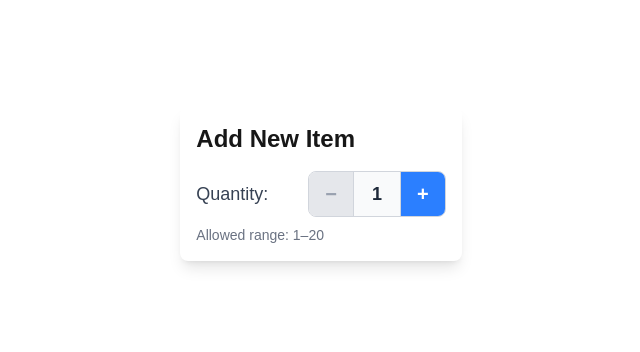
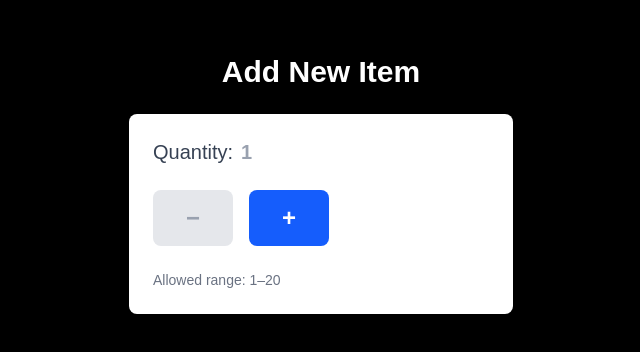
Before and after one commit to MusseTech/cprg306-assignments, a Next.js app: page /week-4 in a window 1280 px wide. Shown: the part 216-568 px from the top of the page, without its empty margins (319-959 px from the left). Built offline with nearby package versions, Linux system fonts and the light colour scheme.

Commit message:
FINAL SUBMISSION: Completed Week 4 Assignment (Quantity control and styling).

```diff
--- a/app/week-4/new-item.js
+++ b/app/week-4/new-item.js
@@ -7,33 +7,43 @@ export default function NewItem() {
     const maxQuantity = 20;
     const minQuantity = 1;
 
-    // Create increment function
     const increment = () => {
         setQuantity(prevQuantity => Math.min(prevQuantity + 1, maxQuantity));
     };
 
-    // Create decrement function
     const decrement = () => {
         setQuantity(prevQuantity => Math.max(prevQuantity - 1, minQuantity));
     };
 
     return (
-        <div className="p-4 m-4 bg-white rounded-lg shadow-lg max-w-sm">
-            <h2 className="text-2xl font-bold mb-4">Add New Item</h2>
+        // Main container for the white card
+        // Used a fixed width (w-96) to match the length of the title
+        <div className="p-6 bg-white rounded-lg shadow-lg w-96">
 
-            <div className="flex items-center space-x-4">
-                <label className="text-lg font-medium text-gray-700 w-24">Quantity:</label>
+            {/* Quantity Label and Display (in the same row, separated) */}
+            <div className="flex items-center mb-6"> {/* Added mb-6 for spacing */}
+                <label className="text-xl font-medium text-gray-700">Quantity:</label>
 
-                <div className="flex border border-gray-300 rounded-lg overflow-hidden">
+                {/* Displaying the quantity number right next to the label */}
+                <span className="text-xl font-bold ml-2 text-gray-400">
+                    {quantity}
+                </span>
+            </div>
+
+            {/* Decrement and Increment Buttons (in the same row, separate) */}
+            <div className="flex items-center space-x-4 mb-6">
+
                 {/* Decrement Button */}
                 <button
                     onClick={decrement}
                     disabled={quantity === minQuantity}
                     className={`
-                            px-4 py-2 text-xl font-semibold transition-colors duration-150
+                        px-6 py-3 text-2xl font-semibold rounded-lg w-20 transition-colors duration-150
                         ${quantity === minQuantity
+                            // Disabled style: light gray background, gray text
                             ? 'bg-gray-200 text-gray-400 cursor-not-allowed'
-                                : 'bg-blue-500 text-white hover:bg-blue-600'
+                            // Active style: light gray background, dark text
+                            : 'bg-gray-200 text-gray-700 hover:bg-gray-300'
                         }
                     `}
                     aria-label="Decrement quantity"
@@ -41,20 +51,17 @@ export default function NewItem() {
                     −
                 </button>
 
-                    {/* Quantity Display */}
-                    <span className="w-12 text-center text-lg font-bold py-2 bg-gray-50 text-gray-800 border-x border-gray-300">
-                        {quantity}
-                    </span>
-
                 {/* Increment Button */}
                 <button
                     onClick={increment}
                     disabled={quantity === maxQuantity}
                     className={`
-                            px-4 py-2 text-xl font-semibold transition-colors duration-150
+                        px-6 py-3 text-2xl font-semibold rounded-lg w-20 transition-colors duration-150
                         ${quantity === maxQuantity
+                            // Disabled style remains gray
                             ? 'bg-gray-200 text-gray-400 cursor-not-allowed'
-                                : 'bg-blue-500 text-white hover:bg-blue-600'
+                            // Active style is blue
+                            : 'bg-blue-600 text-white hover:bg-blue-700'
                         }
                     `}
                     aria-label="Increment quantity"
@@ -62,7 +69,8 @@ export default function NewItem() {
                     +
                 </button>
             </div>
-            </div>
+
+            {/* Allowed Range */}
             <p className="mt-2 text-sm text-gray-500">Allowed range: 1–20</p>
         </div>
     );
--- a/app/week-4/page.js
+++ b/app/week-4/page.js
@@ -2,8 +2,13 @@ import NewItem from "./new-item";
 
 export default function Week4Page() {
     return (
-        <div className="min-h-screen bg-gravy-100 flex flex-col items-center justify-center">
-            <NewItem />
-        </div>
-    );
+    // Centers content on a dark background
+    <div className="min-h-screen flex flex-col items-center justify-center bg-black text-white">
+      {/* Moved "Add New Item" title here, outside the component */}
+        <h1 className="text-3xl font-bold mb-6">Add New Item</h1>
+
+      {/* The NewItem component (the white card) is rendered below the title */}
+    <NewItem />
+    </div>
+);
 }
```
Lines whose indentation alone changed are shown as unchanged.
